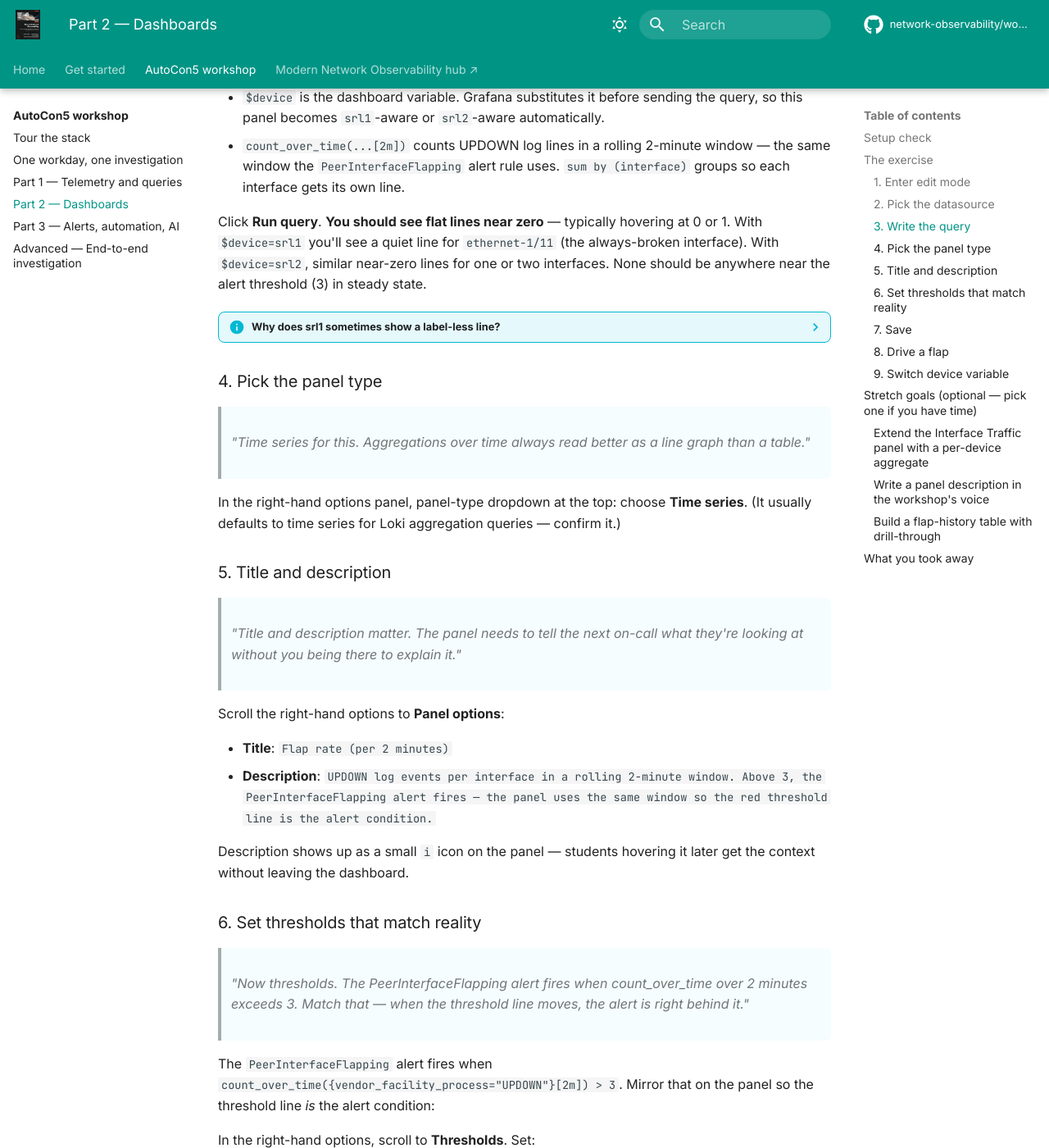
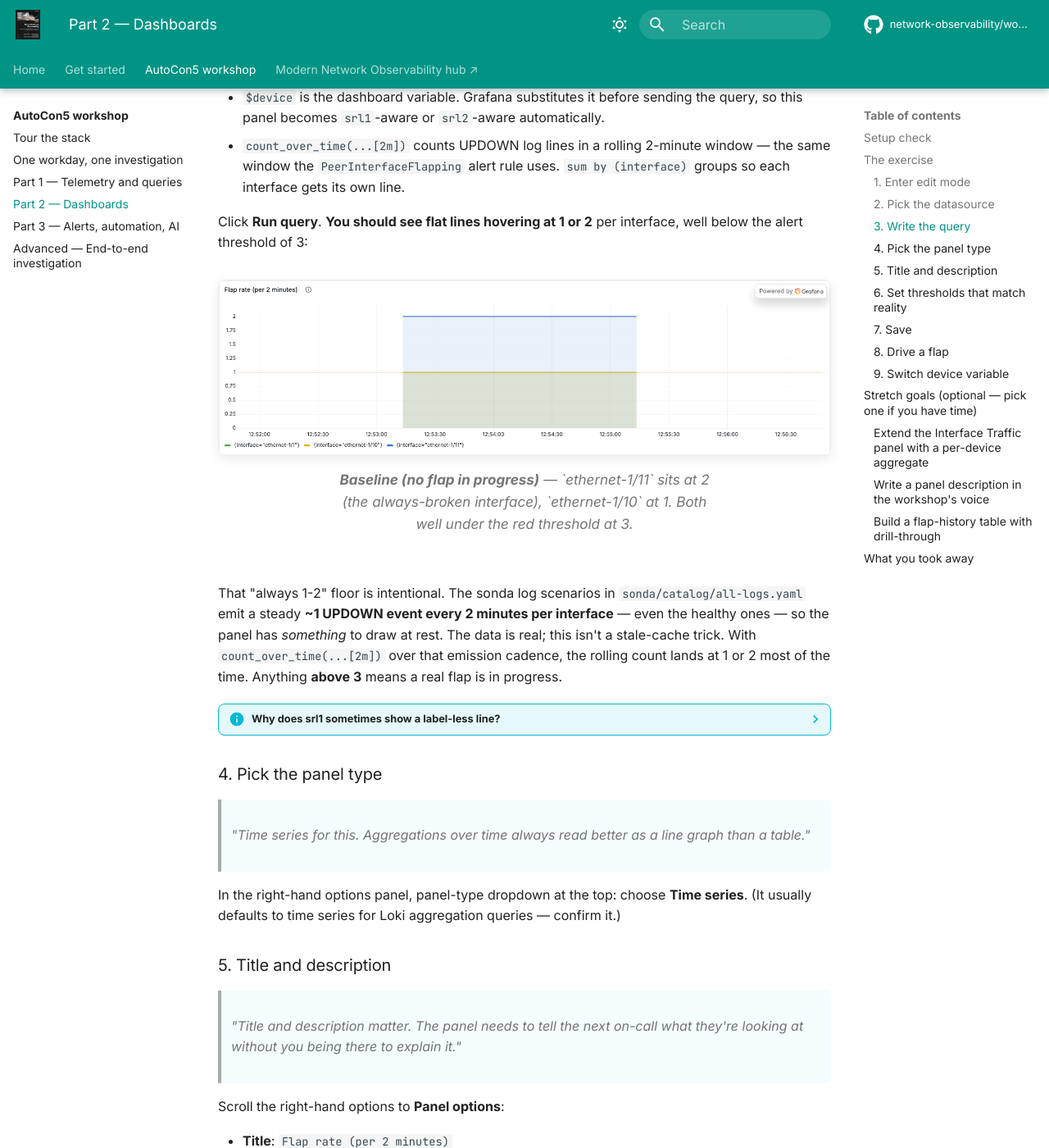
Before and after one commit to network-observability/workshops, an MkDocs documentation site: the page built from docs/workshop/part-2.md, in a window 1280 px wide and 1400 px high, scrolled down 3434 px. Shown: the whole window at 82% size. Built offline with MkDocs 1.6.1 and Material for MkDocs 9.7.7, drawn with Linux system fonts in a browser that asks for light colours; comment, search, counter and statistics services are not loaded; some of the changed text lies outside the part shown.

Commit message:
docs(part-2): explain the always-1-2 panel baseline + add live screenshots
Built the flap-rate panel from the guide verbatim, drove a flap, screenshotted
both states. Findings:

- Steady-state panel sits at 1-2 per interface (not "near 0" as the guide
  claimed). That's faithful to the data — sonda's all-logs.yaml emits one
  UPDOWN every ~2 min per interface (including healthy ones) so the panel
  draws something at rest. count_over_time over a 2-min window = 1 or 2.
- The query is correct; the doc's expectation was off.

Updated Step 3's "you should see" paragraph to set the right expectation:
the floor is 1-2 by design, above 3 means real flap. Embedded the baseline
screenshot inline. Step 8 (drive a flap) gets the flapping screenshot
showing the green spike crossing the threshold while the floor lines hold.

Both light and dark variants captured via Playwright with
prefers-color-scheme on a throwaway dashboard cleaned up after capture.
Capture script saved as ~/.claude/scripts/capture-flap-rate-panel.py.

````diff
--- a/workshops/autocon5/guides/part-2-dashboards.md
+++ b/workshops/autocon5/guides/part-2-dashboards.md
@@ -75,7 +75,18 @@ Two things to notice:
 - `$device` is the dashboard variable. Grafana substitutes it before sending the query, so this panel becomes `srl1`-aware or `srl2`-aware automatically.
 - `count_over_time(...[2m])` counts UPDOWN log lines in a rolling 2-minute window — the same window the `PeerInterfaceFlapping` alert rule uses. `sum by (interface)` groups so each interface gets its own line.
 
-Click **Run query**. **You should see flat lines near zero** — typically hovering at 0 or 1. With `$device=srl1` you'll see a quiet line for `ethernet-1/11` (the always-broken interface). With `$device=srl2`, similar near-zero lines for one or two interfaces. None should be anywhere near the alert threshold (3) in steady state.
+Click **Run query**. **You should see flat lines hovering at 1 or 2** per interface, well below the alert threshold of 3:
+
+<figure class="section-preview" markdown>
+
+![Flap rate panel at baseline](../../../docs/assets/screenshots/flap-rate-baseline-light.png#only-light){ .screenshot loading=lazy }
+![Flap rate panel at baseline](../../../docs/assets/screenshots/flap-rate-baseline-dark.png#only-dark){ .screenshot loading=lazy }
+
+<figcaption><strong>Baseline (no flap in progress)</strong> — `ethernet-1/11` sits at 2 (the always-broken interface), `ethernet-1/10` at 1. Both well under the red threshold at 3.</figcaption>
+
+</figure>
+
+That "always 1-2" floor is intentional. The sonda log scenarios in `sonda/catalog/all-logs.yaml` emit a steady **~1 UPDOWN event every 2 minutes per interface** — even the healthy ones — so the panel has *something* to draw at rest. The data is real; this isn't a stale-cache trick. With `count_over_time(...[2m])` over that emission cadence, the rolling count lands at 1 or 2 most of the time. Anything **above 3** means a real flap is in progress.
 
 ??? info "Why does srl1 sometimes show a label-less line?"
 
@@ -164,6 +175,15 @@ nobs autocon5 flap-interface --device srl1 --interface ethernet-1/1
 ```
 
 This kicks off a 4-minute cascade with the interface cycling 30s up, 60s down. UPDOWN log lines emit at a steady cadence (~one every two seconds) during each down window. Switch the dashboard's `Device` dropdown to `srl1` if you aren't already there.
+
+<figure class="section-preview" markdown>
+
+![Flap rate panel during a flap](../../../docs/assets/screenshots/flap-rate-flapping-light.png#only-light){ .screenshot loading=lazy }
+![Flap rate panel during a flap](../../../docs/assets/screenshots/flap-rate-flapping-dark.png#only-dark){ .screenshot loading=lazy }
+
+<figcaption><strong>During a flap (~2 min in)</strong> — green line is `ethernet-1/1`, climbing fast past the orange threshold (1) and through the red threshold (3) on its way to 16+. The blue and yellow baselines for `ethernet-1/11` and `ethernet-1/10` stay where they were. One panel, two stories: the floor that's always there, and the spike that says "page someone".</figcaption>
+
+</figure>
 
 **What you should see, in order:**
 
````
Also changed, not shown: docs/assets/screenshots/flap-rate-baseline-dark.png (added), docs/assets/screenshots/flap-rate-baseline-light.png (added), docs/assets/screenshots/flap-rate-flapping-dark.png (added), docs/assets/screenshots/flap-rate-flapping-light.png (added).
